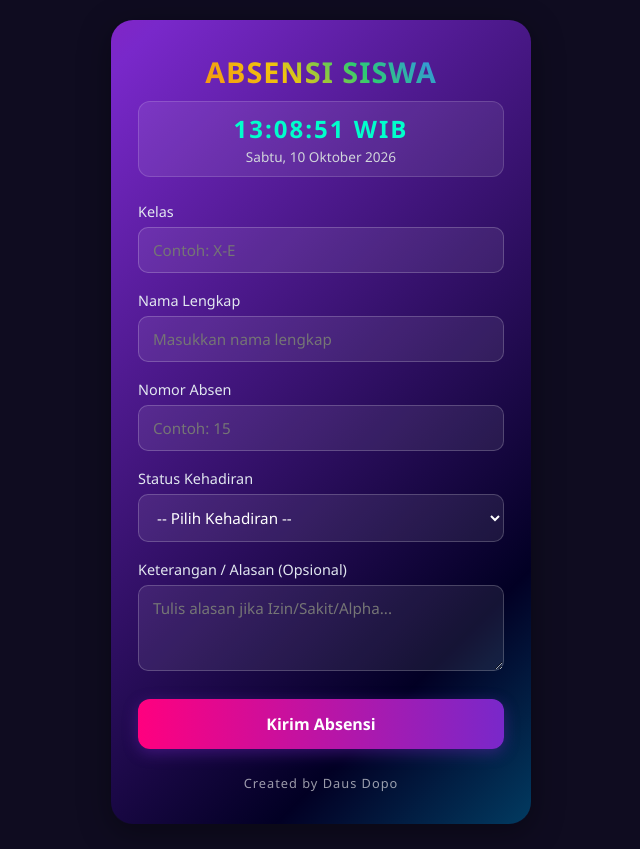
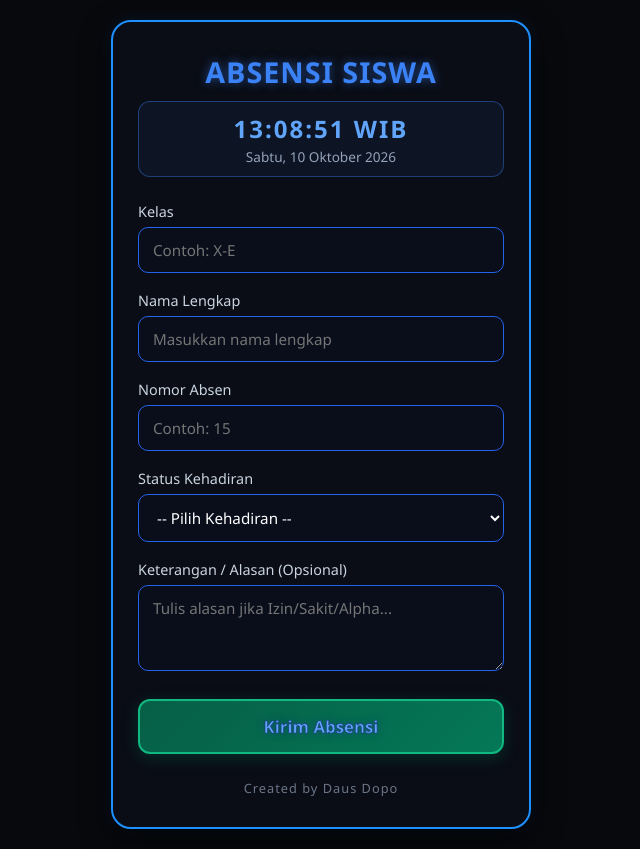
Before and after one commit to LSVatican/Absensi-Murid, a plain HTML site: page index.html in a window 1280 px wide. Shown: the whole page, without its empty margins (319-959 px from the left). Drawn offline with Linux system fonts and the light colour scheme.

Commit message:
update style.css

```diff
--- a/style.css
+++ b/style.css
@@ -11,46 +11,28 @@ body {
   display: flex;
   justify-content: center;
   align-items: center;
-  background: #0f0c20;
+  background: #08090d; /* Latar belakang hitam elegan */
   padding: 20px;
   color: #ffffff;
 }
 
-/* Container Glassmorphism & Rainbow Stroke Glow */
+/* Container Glassmorphism & Stroke Biru Elegan */
 .card-container {
   width: 100%;
   max-width: 420px;
-  background: rgba(255, 255, 255, 0.05);
+  background: rgba(12, 16, 28, 0.7);
   backdrop-filter: blur(16px);
   -webkit-backdrop-filter: blur(16px);
   border-radius: 20px;
   padding: 30px 25px;
   position: relative;
-  box-shadow: 0 8px 32px 0 rgba(0, 0, 0, 0.37);
+  box-shadow: 0 10px 30px rgba(0, 0, 0, 0.8), 0 0 15px rgba(30, 144, 255, 0.15);
 
-  /* Rainbow Stroke Effect */
-  border: 2px solid transparent;
-  background-clip: padding-box;
+  /* Stroke Biru Elegan */
+  border: 2px solid #1e90ff;
 }
 
-.card-container::before {
-  content: '';
-  position: absolute;
-  top: -2px; left: -2px; right: -2px; bottom: -2px;
-  background: linear-gradient(135deg, #ff007f, #7928ca, #020024, #00d4ff, #00ff87);
-  background-size: 300% 300%;
-  z-index: -1;
-  border-radius: 22px;
-  animation: rainbowGlow 6s ease infinite;
-}
-
-@keyframes rainbowGlow {
-  0% { background-position: 0% 50%; }
-  50% { background-position: 100% 50%; }
-  100% { background-position: 0% 50%; }
-}
-
-/* Header & Rainbow Title */
+/* Header & Judul Biru Elegan */
 .header {
   text-align: center;
   margin-bottom: 25px;
@@ -60,30 +42,29 @@ body {
   font-size: 1.8rem;
   font-weight: 800;
   letter-spacing: 1px;
-  background: linear-gradient(45deg, #ff7676, #f39c12, #f1c40f, #2ecc71, #3498db, #9b59b6);
-  -webkit-background-clip: text;
-  -webkit-text-fill-color: transparent;
+  color: #3b82f6;
+  text-shadow: 0 0 10px rgba(59, 130, 246, 0.5);
   margin-bottom: 10px;
 }
 
 /* Clock Styling */
 #clock-container {
-  background: rgba(255, 255, 255, 0.08);
+  background: rgba(15, 23, 42, 0.8);
   padding: 10px;
   border-radius: 12px;
-  border: 1px solid rgba(255, 255, 255, 0.15);
+  border: 1px solid rgba(59, 130, 246, 0.4);
 }
 
 #time {
   font-size: 1.5rem;
   font-weight: 700;
-  color: #00ffcc;
+  color: #60a5fa;
   letter-spacing: 2px;
 }
 
 #date {
   font-size: 0.85rem;
-  color: #d1d5db;
+  color: #94a3b8;
   margin-top: 2px;
 }
 
@@ -97,7 +78,7 @@ body {
 .form-group label {
   font-size: 0.9rem;
   margin-bottom: 6px;
-  color: #e2e8f0;
+  color: #cbd5e1;
   font-weight: 500;
 }
 
@@ -106,8 +87,9 @@ body {
 .form-group textarea {
   width: 100%;
   padding: 12px 14px;
-  background: rgba(255, 255, 255, 0.08);
-  border: 1.5px solid rgba(255, 255, 255, 0.2);
+  background: rgba(10, 15, 30, 0.6);
+  /* Stroke TextBox Biru Elegan */
+  border: 1.5px solid #2563eb;
   border-radius: 10px;
   color: #ffffff;
   font-size: 0.95rem;
@@ -116,40 +98,48 @@ body {
 }
 
 .form-group select option {
-  background-color: #1a1528;
+  background-color: #0c101d;
   color: #ffffff;
 }
 
-/* Input Focus with Rainbow Stroke Glow */
+/* Input Focus dengan Efek Glow Biru */
 .form-group input:focus,
 .form-group select:focus,
 .form-group textarea:focus {
-  border-color: #00d4ff;
-  box-shadow: 0 0 10px rgba(0, 212, 255, 0.5);
-  background: rgba(255, 255, 255, 0.12);
+  border-color: #60a5fa;
+  box-shadow: 0 0 12px rgba(96, 165, 250, 0.6);
+  background: rgba(15, 23, 42, 0.8);
 }
 
-/* Submit Button */
+/* Tombol Kirim: Hijau Elegan, Teks Biru Elegan dengan Stroke Biru */
 .btn-submit {
   width: 100%;
   padding: 14px;
-  border: none;
   border-radius: 12px;
-  font-size: 1rem;
-  font-weight: 700;
-  color: #ffffff;
+  font-size: 1.05rem;
+  font-weight: 800;
   cursor: pointer;
-  background: linear-gradient(90deg, #ff007f, #7928ca, #00d4ff);
-  background-size: 200% auto;
-  transition: 0.5s ease;
-  box-shadow: 0 4px 15px rgba(121, 40, 202, 0.4);
+
+  /* Latar Belakang Hijau Elegan */
+  background: linear-gradient(135deg, #065f46, #047857);
+
+  /* Teks Biru Elegan & Stroke Teks Biru */
+  color: #60a5fa;
+  -webkit-text-stroke: 0.6px #1e3a8a;
+  text-shadow: 0 0 8px rgba(30, 58, 138, 0.6);
+
+  /* Stroke Tombol Hijau Elegan */
+  border: 2px solid #10b981;
+  box-shadow: 0 4px 15px rgba(6, 95, 70, 0.4);
+  transition: all 0.3s ease;
   margin-top: 10px;
 }
 
 .btn-submit:hover {
-  background-position: right center;
+  background: linear-gradient(135deg, #047857, #059669);
+  border-color: #34d399;
   transform: translateY(-2px);
-  box-shadow: 0 6px 20px rgba(0, 212, 255, 0.6);
+  box-shadow: 0 6px 20px rgba(16, 185, 129, 0.6);
 }
 
 /* Watermark Footer */
@@ -160,7 +150,7 @@ body {
 
 .watermark {
   font-size: 0.8rem;
-  color: rgba(255, 255, 255, 0.6);
+  color: rgba(148, 163, 184, 0.7);
   letter-spacing: 1px;
   font-weight: 500;
 }
```
